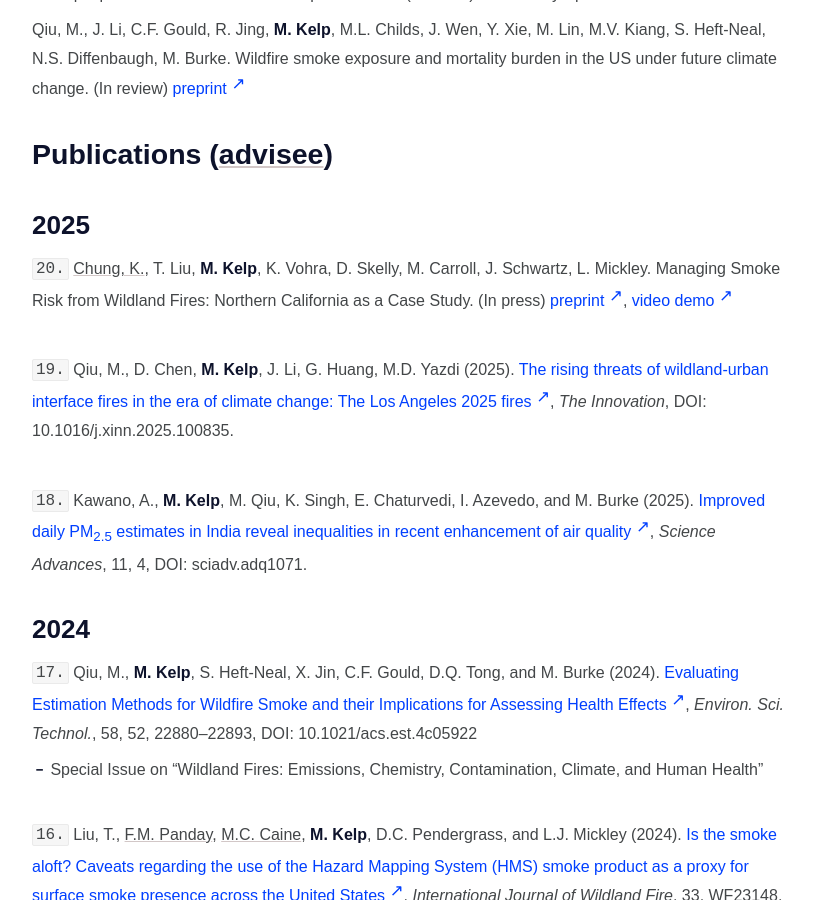
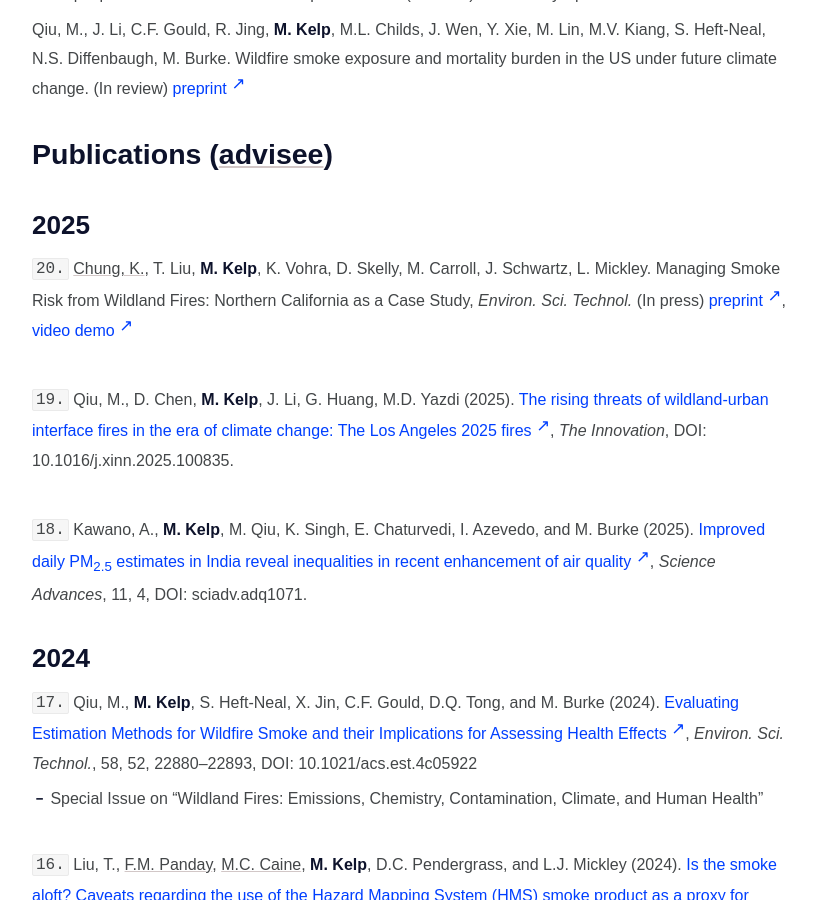
Before and after one commit to mkelp/mkelp.github.io, a Jekyll site: the page built from publications.md, in a window 1280 px wide and 900 px high, scrolled down 652 px. Shown: the whole window, without its empty margins (228-1044 px from the left). Built offline with Jekyll 4.4.1, drawn with Linux system fonts in a browser that asks for light colours; some web fonts are replaced.

Commit message:
may82025c

```diff
--- a/publications.md
+++ b/publications.md
@@ -36,7 +36,7 @@
 
 ## **2025**
 
-`20.` <u>Chung, K.</u>, T. Liu, **M. Kelp**, K. Vohra, D. Skelly, M. Carroll, J. Schwartz, L. Mickley. Managing Smoke Risk from Wildland Fires: Northern California as a Case Study. (In press) [preprint](https://eartharxiv.org/repository/view/8537/){:target="_blank"}, [video demo](https://www.youtube.com/watch?v=P_yDMXj9R70&ab_channel=KarinaChung){:target="_blank"}
+`20.` <u>Chung, K.</u>, T. Liu, **M. Kelp**, K. Vohra, D. Skelly, M. Carroll, J. Schwartz, L. Mickley. Managing Smoke Risk from Wildland Fires: Northern California as a Case Study, *Environ. Sci. Technol.* (In press) [preprint](https://eartharxiv.org/repository/view/8537/){:target="_blank"}, [video demo](https://www.youtube.com/watch?v=P_yDMXj9R70&ab_channel=KarinaChung){:target="_blank"}
 
 <br />
 `19.` Qiu, M., D. Chen, **M. Kelp**, J. Li, G. Huang, M.D. Yazdi (2025). [The rising threats of wildland-urban interface fires in the era of climate change: The Los Angeles 2025 fires](https://www.cell.com/the-innovation/fulltext/S2666-6758(25)00038-4){:target="_blank"}, *The Innovation*, DOI: 10.1016/j.xinn.2025.100835.
```
